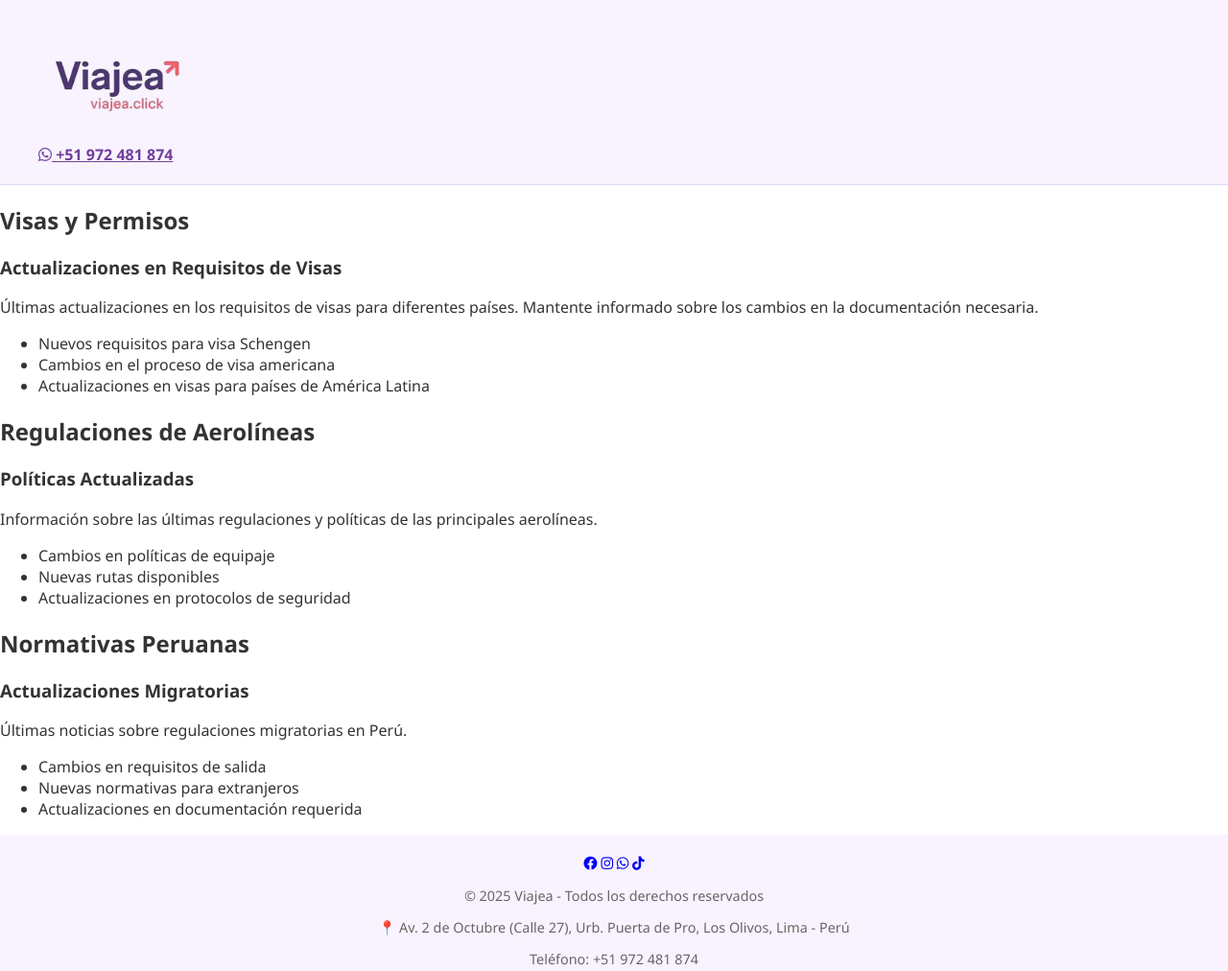
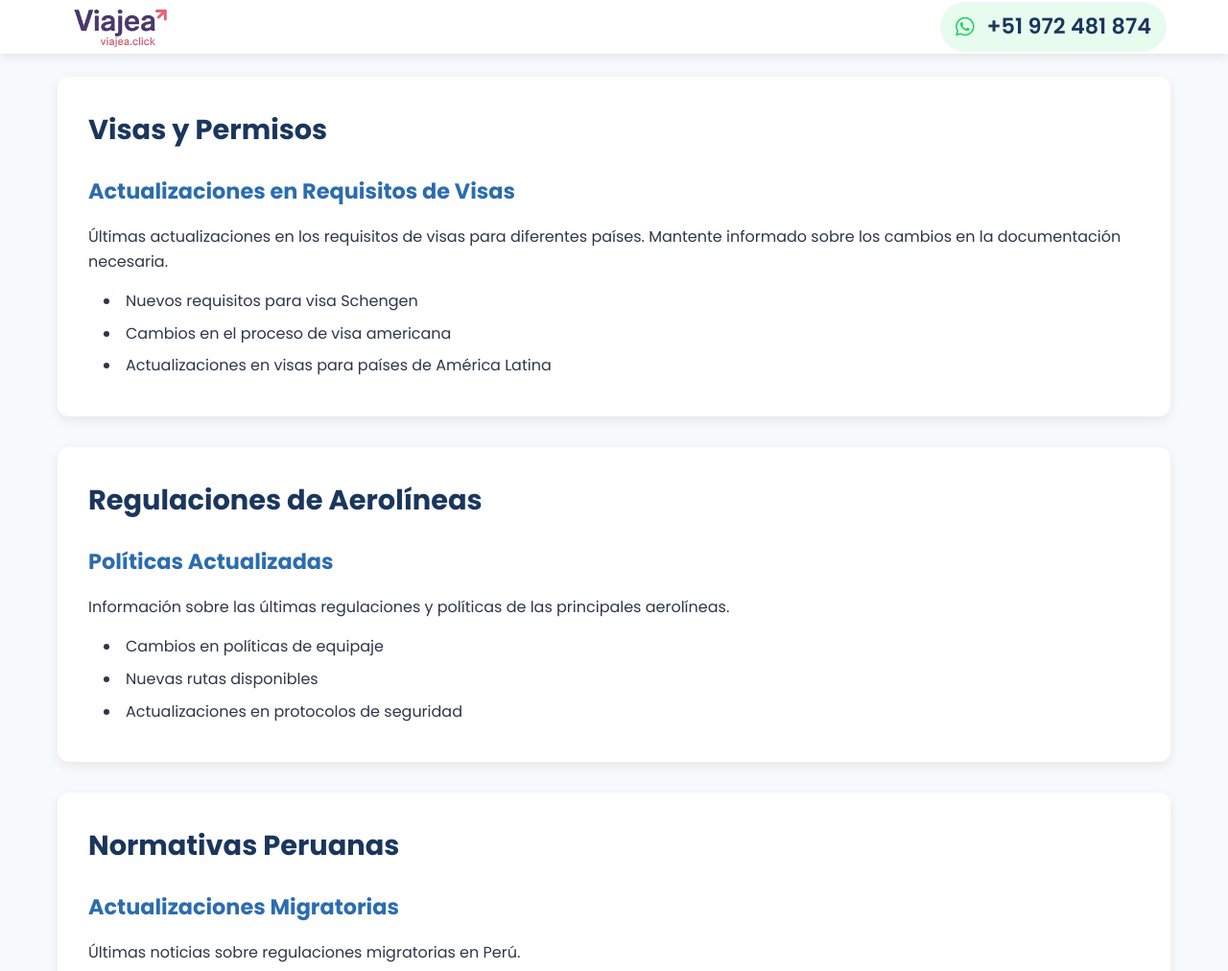
Before and after one commit to Viajea/viajea-click-landing, a plain HTML site: page noticias.html in a window 1280 px wide. Shown: the top 1012 px of the page at 96% size. Drawn offline with Linux system fonts and the light colour scheme.

Commit message:
Update styles.css

```diff
--- a/css/styles.css
+++ b/css/styles.css
@@ -1,142 +1,191 @@
-body {
-    font-family: 'Segoe UI', sans-serif;
+:root {
+    --primary-color: #1a365d;
+    --secondary-color: #2b6cb0;
+    --accent-color: #e53e3e;
+    --text-color: #2d3748;
+    --light-bg: #f7fafc;
+    --white: #ffffff;
+    --transition: all 0.3s ease;
+    --whatsapp-color: #25D366;
+}
+
+* {
     margin: 0;
     padding: 0;
-    background-color: #fff;
-    color: #333;
+    box-sizing: border-box;
+}
+
+body {
+    font-family: 'Poppins', sans-serif;
+    line-height: 1.6;
+    color: var(--text-color);
+    background-color: var(--light-bg);
+}
+
+/* Estilos del Header */
+.header {
+    background: var(--white);
+    box-shadow: 0 2px 10px rgba(0,0,0,0.1);
+    position: fixed;
+    width: 100%;
+    top: 0;
+    z-index: 1000;
+    height: 56px;
+    min-height: 56px;
+    padding: 0;
+    transition: var(--transition);
+    display: flex;
+    justify-content: space-between;
+    align-items: center;
+    padding: 0 5%;
+}
+
+.header-container {
+    max-width: 1400px;
+    width: 100%;
+    margin: 0 auto;
+    display: flex;
+    justify-content: space-between;
+    align-items: center;
+    height: 56px;
 }
 
 .logo {
-    width: 160px;
+    max-width: 120px;
+    height: auto;
+    transition: var(--transition);
 }
 
-  .header {
+.nav-contact {
     display: flex;
-    justify-content: space-between;
     align-items: center;
-    padding: 20px 40px;
-    background-color: #f8f3ff;
-    border-bottom: 1px solid #e2d6fa;
+    gap: 2rem;
 }
 
 .telefono {
-    font-weight: bold;
-    color: #723f9d;
+    font-weight: 600;
+    color: var(--primary-color);
+    display: flex;
+    align-items: center;
+    gap: 0.8rem;
+    text-decoration: none;
+    transition: var(--transition);
+    font-size: 1.4rem;
+    padding: 0.5rem 1rem;
+    border-radius: 50px;
+    background: rgba(37, 211, 102, 0.1);
 }
 
-  .hero {
-    position: relative;
-    min-height: 80vh;
-    height: 80dvh;
-    display: flex;
-    flex-direction: column;
-    justify-content: center;
-    align-items: center;
-    text-align: center;
-    color: var(--white);
-    padding: 0 1rem;
-    overflow: hidden;
+.telefono i {
+    font-size: 1.4rem;
+    color: #25D366;
 }
 
-  .hero-content {
-    position: relative;
-    z-index: 3;
-    max-width: 600px;
-    margin: 0 auto;
-    padding: 32px 24px;
-    background: transparent;
-    border-radius: 0;
-    box-shadow: none;
-    backdrop-filter: none;
+.telefono:hover {
+    color: #25D366;
+    background: rgba(37, 211, 102, 0.15);
+    transform: translateY(-1px);
 }
 
-  .hero h1 {
-    font-size: 2.5rem;
-    margin-bottom: 10px;
+/* Estilos para la página de noticias */
+.noticias-main {
+    padding-top: 80px;
+    max-width: 1200px;
+    margin: 0 auto;
+    padding: 80px 20px 40px;
 }
 
-  .cta {
-    background-color: #fff;
-    color: #723f9d;
-    padding: 12px 24px;
-    text-decoration: none;
-    border-radius: 8px;
-    font-weight: bold;
-    display: inline-block;
-    margin-top: 20px;
-    transition: all 0.3s ease;
+.noticia-section {
+    background: var(--white);
+    border-radius: 12px;
+    padding: 2rem;
+    margin-bottom: 2rem;
+    box-shadow: 0 4px 12px rgba(0,0,0,0.08);
 }
 
-  .cta:hover {
-    background-color: #f4e9ff;
+.noticia-section h2 {
+    color: var(--primary-color);
+    margin-bottom: 1.5rem;
+    font-size: 1.8rem;
 }
 
-  .contenido-valor {
-    padding: 60px 40px;
-    background-color: #f9f9f9;
+.noticia-content h3 {
+    color: var(--secondary-color);
+    margin-bottom: 1rem;
+    font-size: 1.4rem;
 }
 
-  .contenido-valor h2 {
-    text-align: center;
-    color: #723f9d;
+.noticia-content p {
+    margin-bottom: 1rem;
+    color: var(--text-color);
 }
 
-  .contenido-valor ul {
-    max-width: 600px;
-    margin: 30px auto;
-    list-style: none;
-    padding: 0;
+.noticia-content ul {
+    list-style-position: inside;
+    margin-left: 1rem;
 }
 
-  .contenido-valor li {
-    margin: 15px 0;
-    font-size: 1.1rem;
+.noticia-content li {
+    margin-bottom: 0.5rem;
+    color: var(--text-color);
 }
 
-  .formulario {
-    padding: 60px 40px;
-    background-color: #fff;
+/* Estilos del Footer */
+footer {
+    background: var(--primary-color);
+    color: var(--white);
     text-align: center;
+    padding: 3rem 1rem;
 }
 
-  .formulario h2 {
-    color: #723f9d;
-    margin-bottom: 30px;
+.social-links {
+    margin: 2rem 0;
 }
 
-  form {
-    display: flex;
-    flex-direction: column;
-    max-width: 500px;
-    margin: 0 auto;
-    gap: 15px;
+.social-links a {
+    color: var(--white);
+    margin: 0 1.5rem;
+    font-size: 2.2rem;
+    transition: var(--transition);
+    display: inline-block;
 }
 
-  input, textarea {
-    padding: 12px;
-    border: 1px solid #ccc;
-    border-radius: 6px;
+.social-links a:hover {
+    color: var(--secondary-color);
+    transform: translateY(-5px);
 }
 
-  button {
-    background-color: #723f9d;
-    color: #fff;
-    padding: 14px;
-    border: none;
-    border-radius: 6px;
-    cursor: pointer;
-    font-size: 1rem;
-    transition: background 0.3s ease;
+/* Responsive */
+@media (max-width: 768px) {
+    .header-container {
+        padding: 0 1rem;
     }
 
-  button:hover {
-    background-color: #5a2f7a;
+    .nav-contact {
+        gap: 1rem;
     }
 
-  footer {
-    text-align: center;
-    padding: 20px;
-    background-color: #f8f3ff;
-    color: #666;
-    font-size: 0.9rem;
+    .telefono {
+        font-size: 1.2rem;
     }
+
+    .telefono i {
+        font-size: 1.2rem;
+    }
+
+    .noticias-main {
+        padding: 60px 15px 30px;
+    }
+
+    .noticia-section {
+        padding: 1.5rem;
+    }
+
+    .noticia-section h2 {
+        font-size: 1.5rem;
+    }
+
+    .noticia-content h3 {
+        font-size: 1.2rem;
+    }
+}
```
Lines whose indentation alone changed are shown as unchanged.
